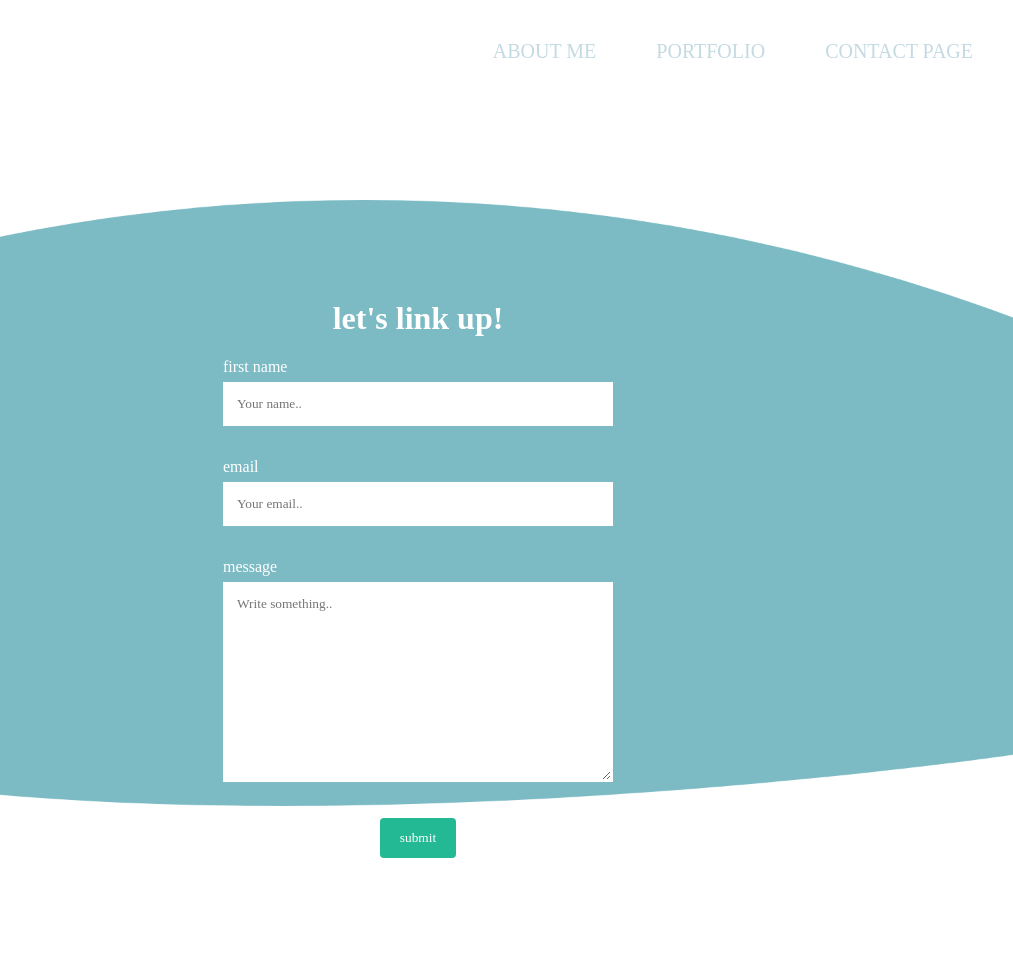
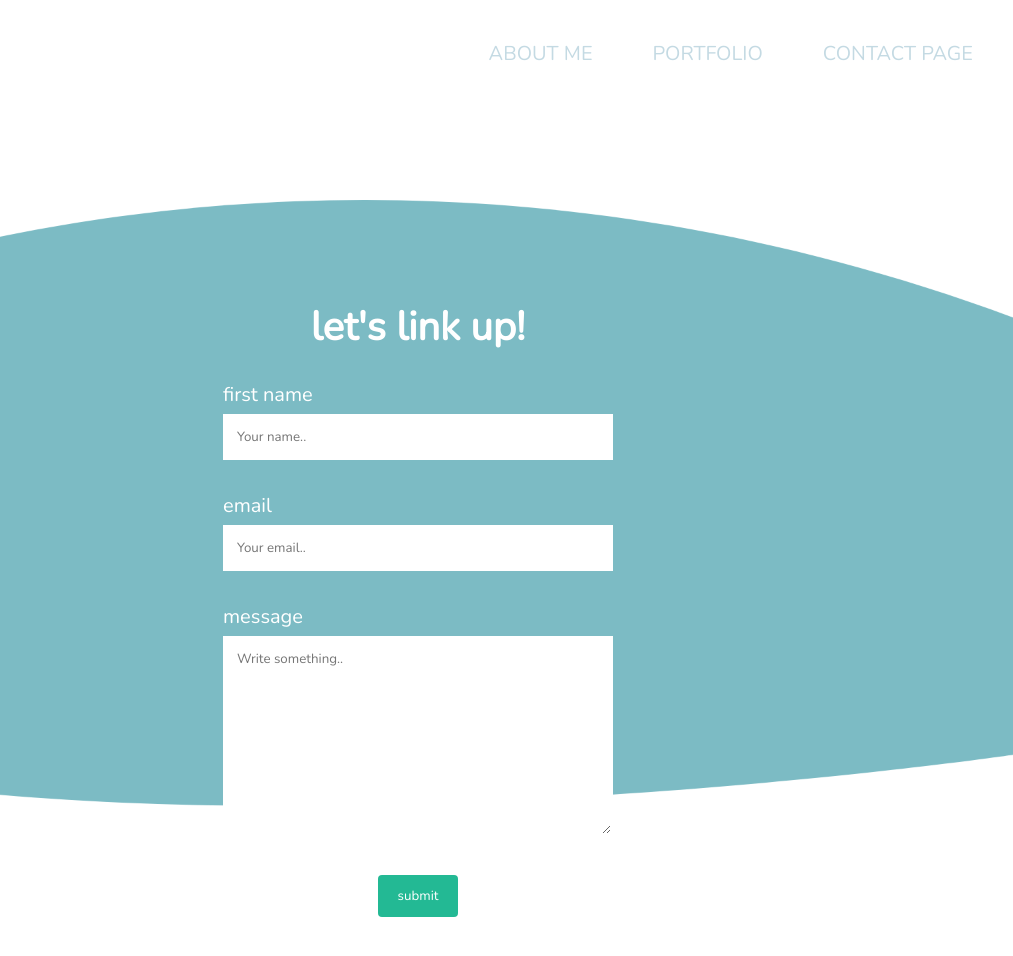
Before and after one commit to ekshaw/ekshaw.github.io, a plain HTML site: page contact-page.html in a window 1280 px wide. Shown: the full height of the page, 267-1280 px from the left. Drawn offline with nearby package versions, Linux system fonts and the light colour scheme.

Commit message:
fixed font

```diff
--- a/assets/css/style.css
+++ b/assets/css/style.css
@@ -1,10 +1,11 @@
 body {
-  font-family: Cocogoose Light;
+  font-family: Nunito;
   color: white;
+  font-size: 20px;
 }
 
 h1 {
-  font-family: Cocogoose Light;
+  font-family: Nunito;
   color: white;
 }
 
@@ -26,7 +27,7 @@ header {
 li {
   margin: 20px;
   margin-right: 40px;
-  font-family: Cocogoose Light;
+  font-family: Nunito;
 }
 
 #logo {
@@ -59,7 +60,7 @@ input[type=text], select, textarea {
   margin-top: 6px;
   margin-bottom: 32px;
   resize: vertical;
-  font-family: Cocogoose Light;
+  font-family: Nunito;
 }
 
 input[type=submit] {
@@ -71,7 +72,7 @@ input[type=submit] {
   cursor: pointer;
   display: block;
   margin: 0 auto;
-  font-family: Cocogoose Light;
+  font-family: Nunito;
 }
 
 input[type=submit]:hover {
--- a/contact-page.html
+++ b/contact-page.html
@@ -3,6 +3,7 @@
   <head>
     <link rel="stylesheet" type="text/css"
         href="assets/css/style.css">
+        <link href="https://fonts.googleapis.com/css?family=Nunito&display=swap" rel="stylesheet">
         <script src="assets/js/script.js"></script>
         <title>contact me</title>
 </head>
```
Also changed, not shown: index.html (+1 -0 lines), portfolio.html (+1 -0 lines).
